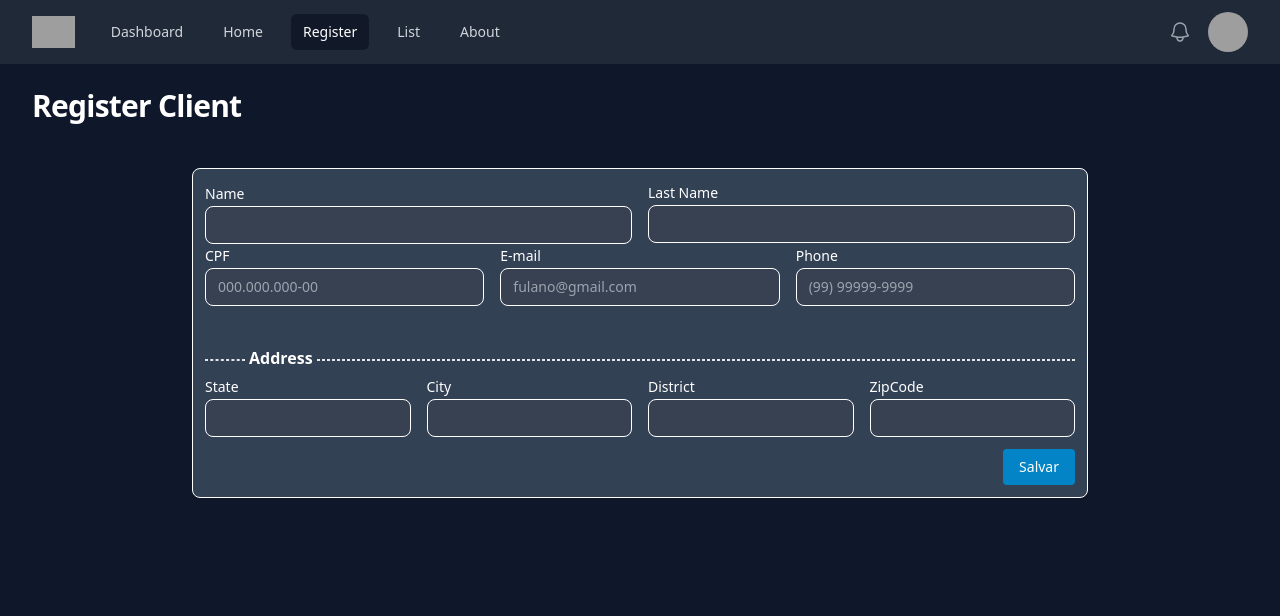
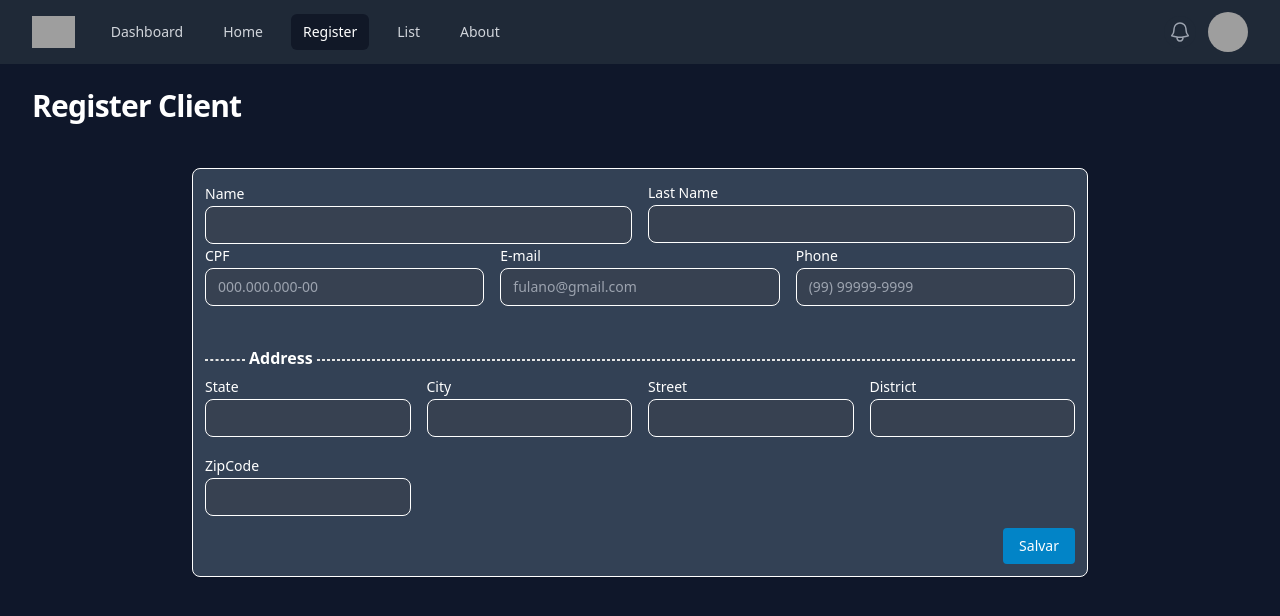
Before and after one commit to javazord/register-customer-web, a React (Vite) app: page /registercustomer in a window 1280 px wide. Shown: the top 616 px of the page. Built offline with nearby package versions, Linux system fonts and the light colour scheme; grey boxes are pictures that could not be loaded.

Commit message:
feat: alteração do env para config de vite; realizando comunicação do front com back + registro de cliente no banco de dados

```diff
--- a/src/app/apiService.js
+++ b/src/app/apiService.js
@@ -1,5 +1,5 @@
 import axios from "axios";
-const baseURL = process.env.REACT_APP_API_URL;
+const baseURL = import.meta.env.VITE_API_URL;
 
 const httpClient = axios.create({
   baseURL: baseURL,
@@ -13,6 +13,7 @@ export default class ApiService {
 
   post(url, obj) {
     const request = `${this.apiURL}${url}`;
+    console.log(obj);
     return httpClient.post(request, obj);
   }
 
--- a/src/app/service/customer/customerService.js
+++ b/src/app/service/customer/customerService.js
@@ -2,7 +2,7 @@ import ApiService from "../../apiService";
 
 export default class CustomerService extends ApiService {
   constructor() {
-    super("api/customer");
+    super("api/customers");
   }
 
   save(user) {
--- a/src/hooks/useCustomerForm.js
+++ b/src/hooks/useCustomerForm.js
@@ -9,25 +9,50 @@ export default function useCustomerForm() {
     cpf: "",
     email: "",
     phone: "",
+    addresses: [
+      {
+        street: "",
         state: "",
         city: "",
         district: "",
         zipCode: "",
+      },
+    ],
     error: "",
   });
 
   const handleChange = (e) => {
     const { name, value } = e.target;
+
+    // Para campos como 'addresses.state'
+    if (name.includes("addresses.")) {
+      const key = name.split(".")[1];
+      setFormData((prev) => ({
+        ...prev,
+        addresses: [
+          {
+            ...prev.addresses[0],
+            [key]: value,
+          },
+        ],
+      }));
+    } else {
       setFormData((prev) => ({
         ...prev,
         [name]: value,
       }));
+    }
   };
 
   const handleChangeState = (value) => {
     setFormData((prev) => ({
       ...prev,
+      addresses: [
+        {
+          ...prev.addresses[0],
           state: value.nome,
+        },
+      ],
     }));
   };
 
--- a/src/views/customer/register/CustomerRegisterForm.jsx
+++ b/src/views/customer/register/CustomerRegisterForm.jsx
@@ -35,6 +35,7 @@ export default function CustomerRegisterForm() {
 
   const create = () => {
     try {
+      console.log("Payload enviado:", JSON.stringify(formData, null, 2)); // 👈 log importante
       service.save(formData).then((response) => {
         response.data;
       });
@@ -54,6 +55,7 @@ export default function CustomerRegisterForm() {
       </header>
       <main className="h-screen">
         <div className="max-w-4xl mx-auto shadow-sm bg-slate-700 border rounded-lg border-white p-3 m-5">
+          {/* - PESSOAL - */}
           <Fieldset className="grid grid-cols-2 gap-4">
             <Field>
               <Label className="text-sm/6 font-medium text-white">Name</Label>
@@ -112,9 +114,8 @@ export default function CustomerRegisterForm() {
                 name="email"
                 value={formData.email}
                 placeholder="fulano@gmail.com"
-                onChange={handleChangeEmail}
+                onChange={handleChange}
               />
-              {console.log(formData.error)}
               {formData.error && (
                 <p className="text-red-500 text-sm">{formData.error}</p>
               )}
@@ -136,18 +137,23 @@ export default function CustomerRegisterForm() {
             </Field>
           </Fieldset>
 
+          {/* - DIVISOR - */}
           <div className="flex items-center gap-1 mt-10 ">
             <div className="w-10 divide-x-0 border border-1 border-dashed"></div>
             <p className="font-bold text-white pb-1">Address</p>
             <div className="flex-1 divide-x-0 border border-1 border-dashed"></div>
           </div>
 
+          {/* - ENDEREÇO - */}
           <Fieldset className="grid grid-cols-4 gap-4">
             <Field>
               <Label className="text-sm/6 font-medium text-white">State</Label>
               <Combobox
-                value={states.find((s) => s.nome === formData.state) || ""}
-                name="state"
+                value={
+                  states.find((s) => s.nome === formData.addresses[0]?.state) ||
+                  ""
+                }
+                name="addresses.state"
                 onChange={handleChangeState}
               >
                 <ComboboxInput
@@ -156,7 +162,7 @@ export default function CustomerRegisterForm() {
                   )}
                   onChange={(event) => setQuery(event.target.value)}
                   displayValue={(state) => state?.nome || ""}
-                  name="state"
+                  name="addresses.state"
                 />
                 <ComboboxOptions className="absolute mt-1 max-h-60 overflow-auto rounded-md bg-white shadow-lg">
                   {filteredStates.length === 0 ? (
@@ -189,8 +195,20 @@ export default function CustomerRegisterForm() {
                   "block w-full mr-2 border border-white rounded-lg bg-gray-700 px-3 py-1.5 text-white"
                 )}
                 type="text"
-                name="city"
-                value={formData.city}
+                name="addresses.city"
+                value={formData.addresses.city}
+                onChange={handleChange}
+              />
+            </Field>
+            <Field>
+              <Label className="text-sm/6 font-medium text-white">Street</Label>
+              <Input
+                className={clsx(
+                  "block w-full mr-2 border border-white rounded-lg bg-gray-700 px-3 py-1.5 text-white"
+                )}
+                type="text"
+                name="addresses.street"
+                value={formData.addresses.street}
                 onChange={handleChange}
               />
             </Field>
@@ -203,8 +221,8 @@ export default function CustomerRegisterForm() {
                   "block w-full mr-2 border border-white rounded-lg bg-gray-700 px-3 py-1.5 text-white"
                 )}
                 type="text"
-                name="district"
-                value={formData.district}
+                name="addresses.district"
+                value={formData.addresses.district}
                 onChange={handleChange}
               />
             </Field>
@@ -217,8 +235,8 @@ export default function CustomerRegisterForm() {
                   "block w-full mr-2 border border-white rounded-lg bg-gray-700 px-3 py-1.5 text-white"
                 )}
                 type="text"
-                name="zipCode"
-                value={formData.zipCode}
+                name="addresses.zipCode"
+                value={formData.addresses.zipCode}
                 onChange={handleChange}
               />
             </Field>
```
Also changed, not shown: 1 other file (tests, documents, lock files or other folders). Lines whose indentation alone changed are shown as unchanged.
